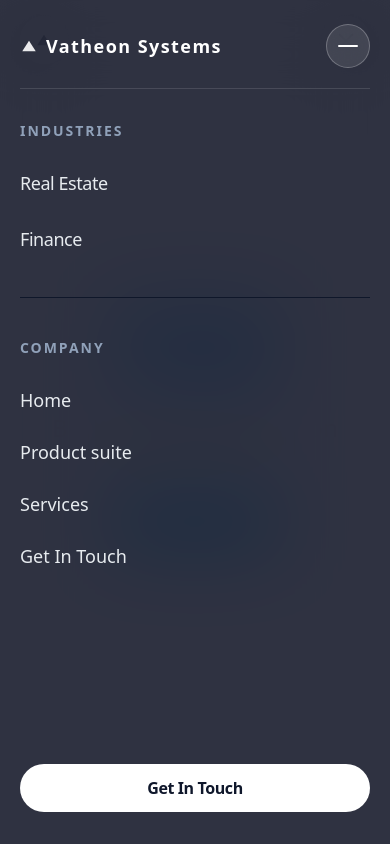
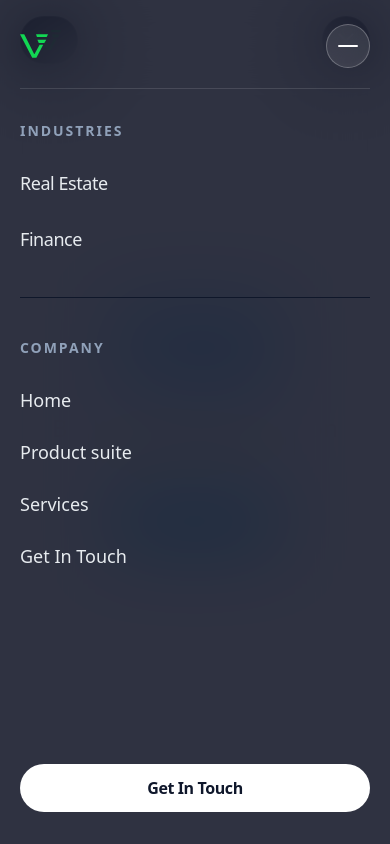
Before and after one commit to DavidMajomi/company-site, a Next.js app in the folder company/: page / in a window 390 px wide. Both pictures are taken after a click on the button "Open menu". Shown: the top 844 px of the page. Built offline with nearby package versions, Linux system fonts and the light colour scheme; what @mui/material-nextjs would draw is missing.

Commit message:
Update: Enhance Navbar components by integrating SVG logos for branding, updating styles for improved visual consistency, and refining layout for better responsiveness.

```diff
--- a/company/app/components/navbar/DesktopNav.tsx
+++ b/company/app/components/navbar/DesktopNav.tsx
@@ -1,8 +1,7 @@
 import Link from "next/link";
+import Image from "next/image";
 import { clsx } from "clsx";
-import {
-  type NavbarAppearance,
-} from "./navbar-styles";
+import { type NavbarAppearance } from "./navbar-styles";
 import { NAV_BRAND_NAME } from "./navbar-constants";
 import { DesktopNavListItems, type NavItem } from "./NavLinkLists";
 
@@ -13,7 +12,7 @@ const baseLinkClass =
   "inline-flex h-9 items-center justify-center rounded-md px-3 text-base transition-all focus-visible:outline-none focus-visible:ring-2 focus-visible:ring-(--color-accent)";
 
 const baseBrandClass =
-  "inline-flex items-center gap-0 text-base font-bold tracking-[0.08em] transition-colors";
+  "inline-flex items-center transition-opacity hover:opacity-95";
 
 type Props = {
   appearance: NavbarAppearance;
@@ -25,10 +24,7 @@ export function DesktopNav({ appearance, industries, primaryNavLinks }: Props) {
   const navLinkClass = clsx(baseLinkClass, appearance.link);
 
   return (
-    <nav
-      className={clsx(desktopNavClass, appearance.nav)}
-      aria-label="Main"
-    >
+    <nav className={clsx(desktopNavClass, appearance.nav)} aria-label="Main">
       <DesktopNavbarBrand brandClassName={appearance.brand} />
 
       <ul className="flex items-center gap-1 justify-self-center md:gap-2">
@@ -52,7 +48,14 @@ function DesktopNavbarBrand({ brandClassName }: { brandClassName: string }) {
       aria-label={NAV_BRAND_NAME}
       className={clsx(baseBrandClass, brandClassName, "justify-self-start")}
     >
-      {NAV_BRAND_NAME}
+      <Image
+        src="/vatheon-full.svg"
+        alt={NAV_BRAND_NAME}
+        width={270}
+        height={10}
+        className="h-6 w-auto"
+        priority
+      />
     </Link>
   );
 }
--- a/company/app/components/navbar/MobileNavBar.tsx
+++ b/company/app/components/navbar/MobileNavBar.tsx
@@ -1,14 +1,17 @@
 import Link from "next/link";
+import Image from "next/image";
 import { clsx } from "clsx";
 import { NAV_BRAND_NAME } from "./navbar-constants";
 import { type NavbarAppearance } from "./navbar-styles";
-import { BrandMarkIcon, MenuIcon } from "./NavbarIcons";
+import { MenuIcon } from "./NavbarIcons";
 
 const mobileBarClass =
   "fixed top-4 left-4 right-4 z-50 flex lg:hidden items-center justify-between gap-3 px-1";
 
 const circleBtnBase =
   "inline-flex h-12 w-12 shrink-0 items-center justify-center rounded-full border transition-colors focus-visible:outline-none focus-visible:ring-2 focus-visible:ring-(--color-accent) focus-visible:ring-offset-2 focus-visible:ring-offset-transparent";
+const brandLinkClass =
+  "inline-flex h-12 items-center rounded-full border px-4 transition-colors focus-visible:outline-none focus-visible:ring-2 focus-visible:ring-(--color-accent) focus-visible:ring-offset-2 focus-visible:ring-offset-transparent";
 
 type Props = {
   appearance: NavbarAppearance;
@@ -24,15 +27,23 @@ export function MobileNavBar({
   onToggleMenu,
 }: Props) {
   const circleClass = clsx(circleBtnBase, appearance.circle);
+  const brandClass = clsx(brandLinkClass, appearance.circle);
 
   return (
     <div className={mobileBarClass}>
       <Link
         href="/"
         aria-label={`${NAV_BRAND_NAME} home`}
-        className={circleClass}
+        className={brandClass}
       >
-        <BrandMarkIcon />
+        <Image
+          src="/vatheon-v-mark.svg"
+          alt={NAV_BRAND_NAME}
+          width={40}
+          height={40}
+          className="h-6 w-6"
+          priority
+        />
       </Link>
       <button
         type="button"
--- a/company/app/components/navbar/MobileNavOverlay.tsx
+++ b/company/app/components/navbar/MobileNavOverlay.tsx
@@ -1,15 +1,15 @@
 import Link from "next/link";
+import Image from "next/image";
 import { clsx } from "clsx";
 import { NAV_BRAND_NAME } from "./navbar-constants";
 import { type NavbarAppearance } from "./navbar-styles";
-import { BrandMarkIcon } from "./NavbarIcons";
 import {
   OverlayNavLinkItems,
   type NavItem,
 } from "./NavLinkLists";
 
 const baseBrandClass =
-  "inline-flex items-center gap-0 text-base font-bold tracking-[0.08em] transition-colors";
+  "inline-flex items-center transition-opacity hover:opacity-95";
 
 const closeButtonClass =
   "inline-flex h-11 min-w-11 items-center justify-center rounded-full border border-white/25 bg-white/10 text-white backdrop-blur-md transition hover:bg-white/20";
@@ -59,14 +59,17 @@ export function MobileNavOverlay({
             className={clsx(
               baseBrandClass,
               appearance.overlayHeading,
-              "text-lg tracking-[0.06em]",
+              "text-lg",
             )}
             onClick={onClose}
           >
-            <span className="mr-2 inline-flex align-middle">
-              <BrandMarkIcon className="opacity-90" />
-            </span>
-            {NAV_BRAND_NAME}
+            <Image
+              src="/vatheon-v-mark.svg"
+              alt={NAV_BRAND_NAME}
+              width={44}
+              height={44}
+              className="h-7 w-7"
+            />
           </Link>
           <button
             type="button"
--- a/company/app/components/navbar/navbar-styles.ts
+++ b/company/app/components/navbar/navbar-styles.ts
@@ -1,10 +1,10 @@
 export const stateClasses = {
   hero: {
-    nav: "from-white/22 to-white/8 border-white/20 shadow-[0_12px_34px_rgba(2,10,24,0.28)] before:border-white/15",
+    nav: "from-slate-950/72 to-slate-900/58 border-white/14 shadow-[0_12px_34px_rgba(2,10,24,0.44)] before:border-white/10",
     link: "hover:bg-white/15 hover:text-white",
     brand: "",
     circle:
-      "border-white/35 bg-white/28 text-slate-800 shadow-[0_8px_24px_rgba(2,10,24,0.2)] backdrop-blur-md backdrop-saturate-150 hover:bg-white/38",
+      "border-white/24 bg-slate-900/62 text-white shadow-[0_8px_24px_rgba(2,10,24,0.34)] backdrop-blur-md backdrop-saturate-150 hover:bg-slate-900/78",
     overlay: "bg-slate-950/82 backdrop-blur-2xl",
     overlayBorder: "border-white/12",
     overlayMuted: "text-slate-400",
@@ -13,11 +13,11 @@ export const stateClasses = {
     cta: "bg-white text-slate-900 hover:bg-white/95",
   },
   content: {
-    nav: "from-white/80 to-white/62 border-slate-900/10 shadow-[0_10px_28px_rgba(15,23,42,0.16)] before:border-white/45",
-    link: "text-slate-800 hover:bg-slate-900/8 hover:text-slate-950",
-    brand: "text-slate-900",
+    nav: "from-slate-950/84 to-slate-900/70 border-white/12 shadow-[0_10px_28px_rgba(2,10,24,0.36)] before:border-white/10",
+    link: "text-slate-100 hover:bg-white/10 hover:text-white",
+    brand: "text-white",
     circle:
-      "border-slate-900/10 bg-white/85 text-slate-900 shadow-[0_8px_24px_rgba(15,23,42,0.12)] backdrop-blur-md hover:bg-white",
+      "border-white/14 bg-slate-900/74 text-slate-100 shadow-[0_8px_24px_rgba(2,10,24,0.3)] backdrop-blur-md hover:bg-slate-900/90",
     overlay: "bg-slate-950/88 backdrop-blur-2xl",
     overlayBorder: "border-white/12",
     overlayMuted: "text-slate-400",
```
Also changed, not shown: company/public/vatheon-full.svg (added), company/public/vatheon-v-mark.svg (added).
